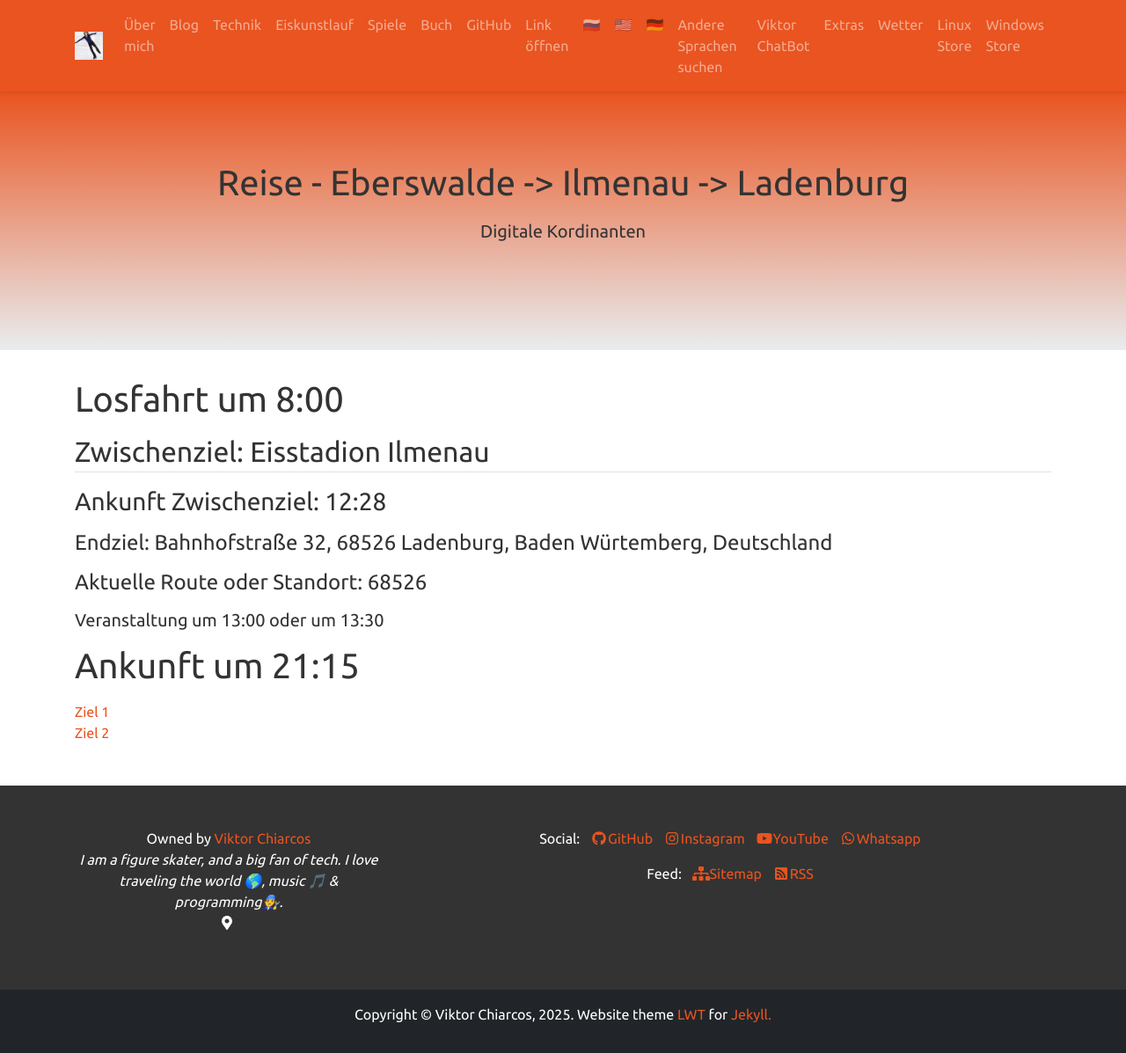
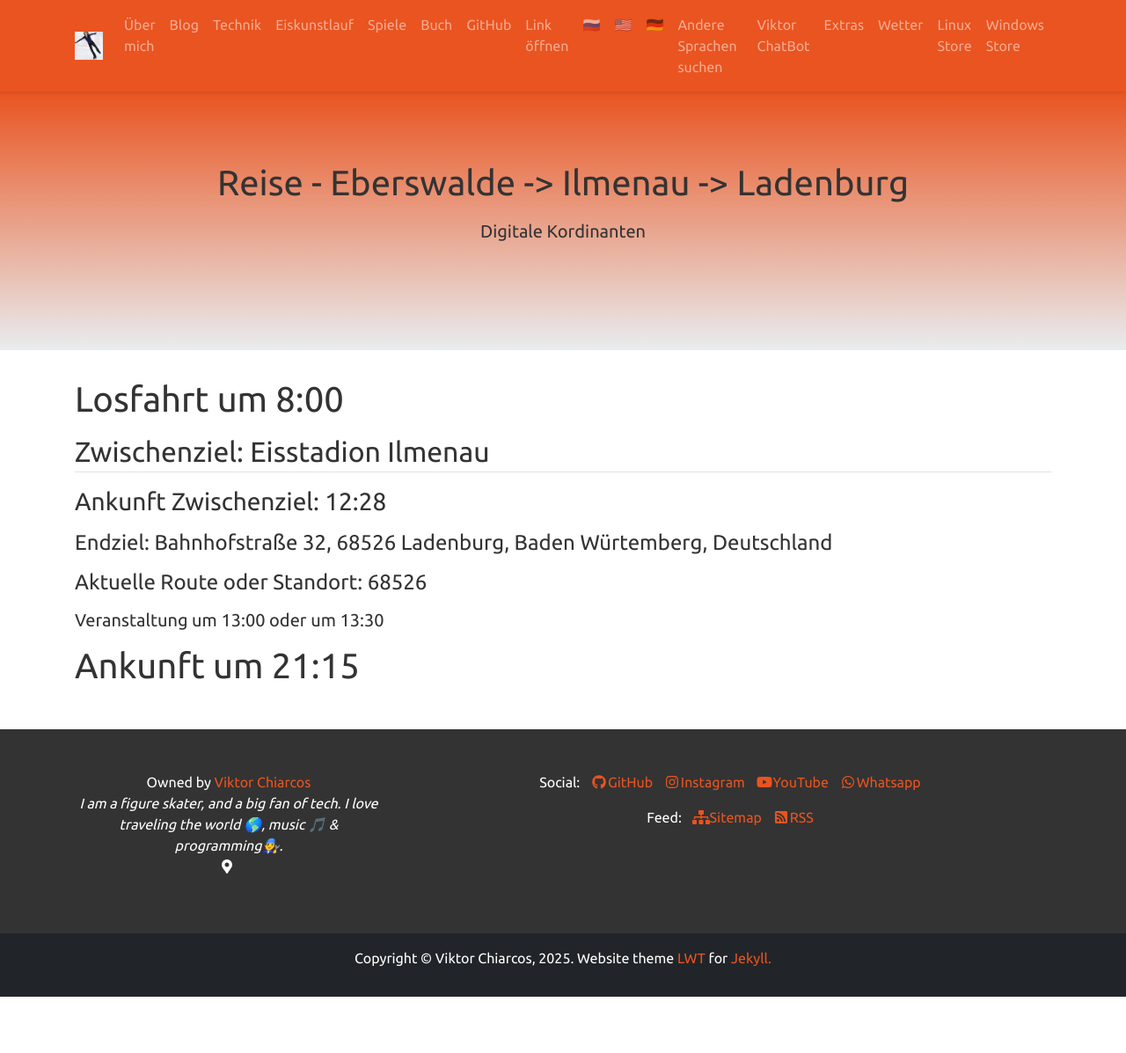
Before and after one commit to viktor-chiarcos/viktor-chiarcos.github.io, a Jekyll site: the page built from _pages/Unbekannter-Link/extra/Tim.R/Reise1.md, in a window 1280 px wide. Shown: the whole page at 88% size. Built offline with Jekyll 4.4.1, drawn with Linux system fonts in a browser that asks for light colours; after the commit the page ends 1133 px from its top, so only the background shows below that.

Commit message:
Update Reise1.md

```diff
--- a/_pages/Unbekannter-Link/extra/Tim.R/Reise1.md
+++ b/_pages/Unbekannter-Link/extra/Tim.R/Reise1.md
@@ -18,6 +18,3 @@ action: true
   <h5>Veranstaltung um 13:00 oder um 13:30</h5>
   <h1>Ankunft um 21:15</h1>
 </body>
-
-[Ziel 1](/tim/reise1/kordinanten/13522687bf578zyh009/)\
-[Ziel 2](/tim/reise1/kordinanten/i87527ggf098756/)
```
